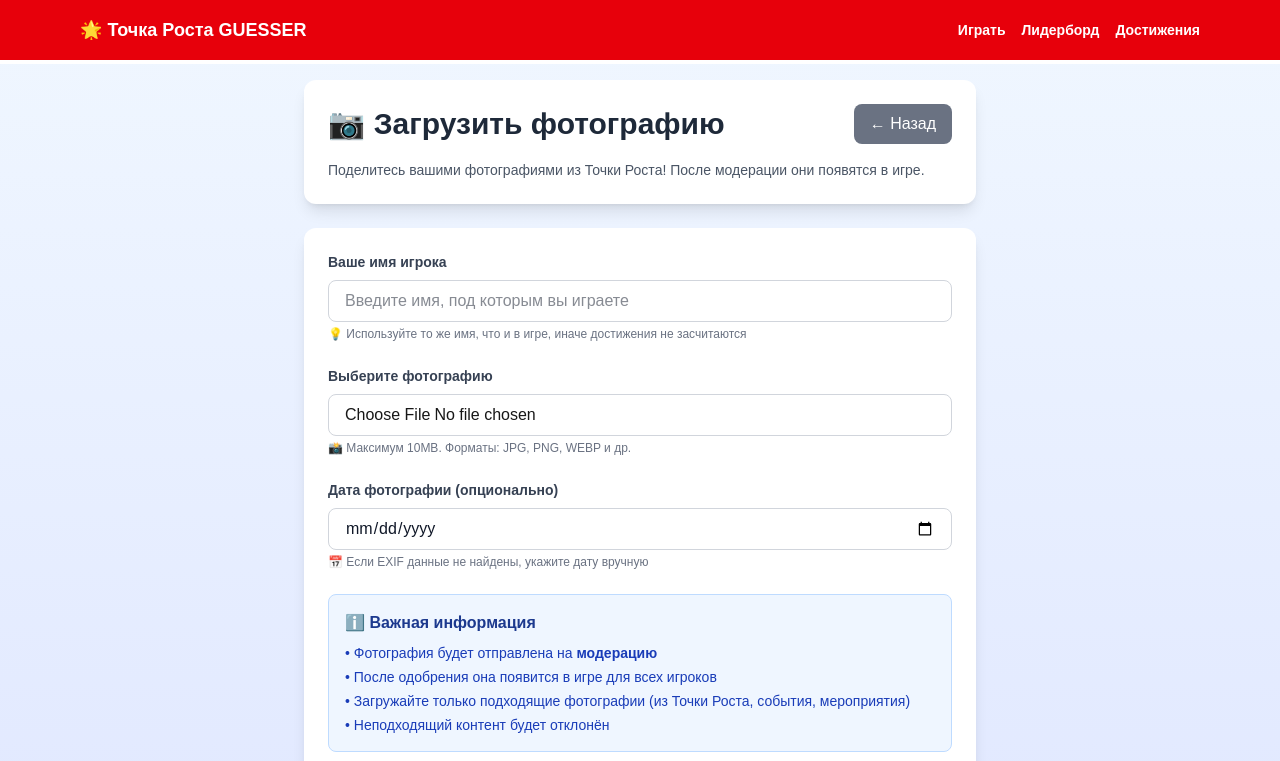
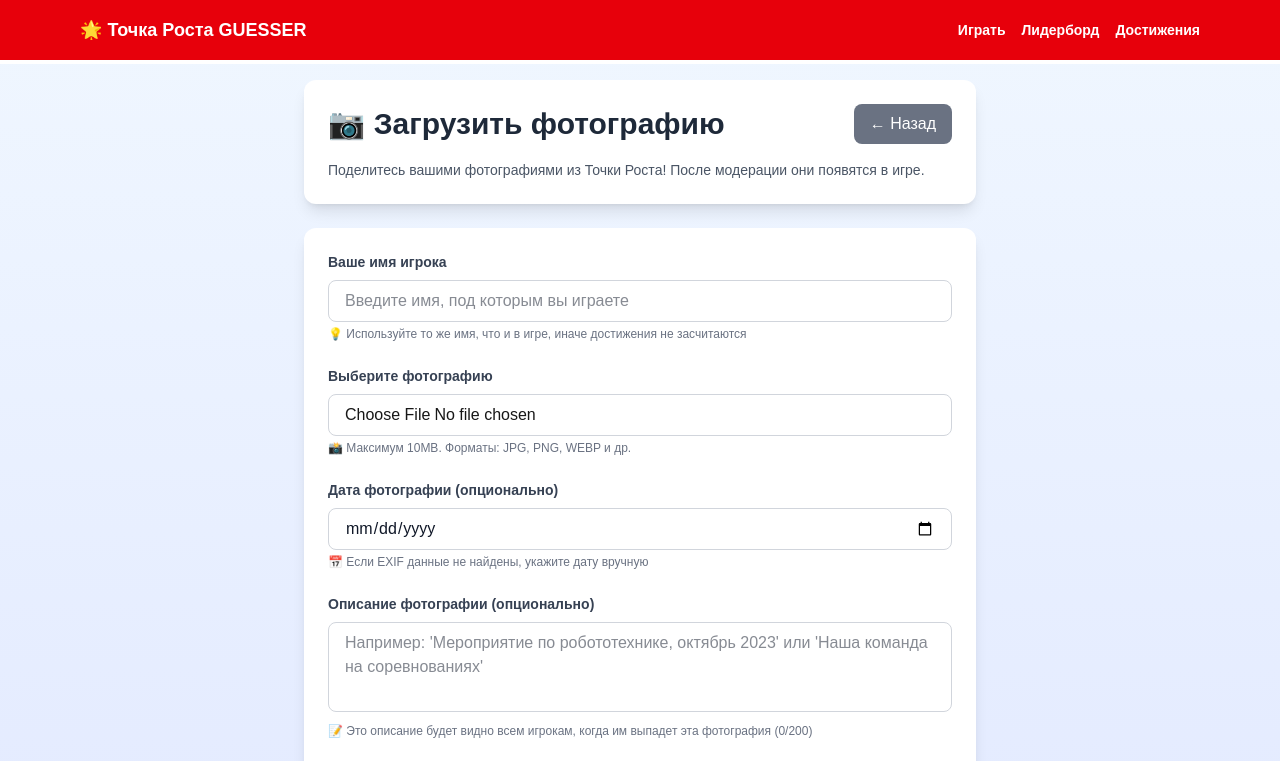
Before and after one commit to nikkawaf-rgb/guessr-memory, a Next.js app: page /upload in a window 1280 px wide. Shown: the top 761 px of the page. Built offline with nearby package versions, Linux system fonts and the light colour scheme.

Commit message:
feat: add photo description field for uploader and display in game

```diff
--- a/app/api/upload/user-photo/route.ts
+++ b/app/api/upload/user-photo/route.ts
@@ -14,6 +14,7 @@ export async function POST(request: NextRequest) {
     const file = formData.get("file") as File;
     const playerName = formData.get("playerName") as string;
     const manualDate = formData.get("manualDate") as string | null;
+    const uploaderComment = formData.get("uploaderComment") as string | null;
 
     if (!file || !playerName) {
       return NextResponse.json(
@@ -111,6 +112,7 @@ export async function POST(request: NextRequest) {
         exifTakenAt: exifTakenAt,
         exifRaw: exifData ? JSON.parse(JSON.stringify(exifData)) : undefined,
         uploadedBy: user.id,
+        uploaderComment: uploaderComment || null,
         moderationStatus: "pending", // Ждёт модерации
         isActive: false, // Не показывать в игре до одобрения
       },
--- a/app/session/[id]/_components/SessionGameClient.tsx
+++ b/app/session/[id]/_components/SessionGameClient.tsx
@@ -35,6 +35,7 @@ interface SessionGameClientProps {
     specialQuestion: string | null;
     specialAnswerCorrect: string | null;
     uploaderName: string | null;
+    uploaderComment: string | null;
   };
   sessionPhotoId: string;
   hasGuess: boolean;
@@ -315,12 +316,19 @@ export default function SessionGameClient({
               priority
             />
           </div>
-          {/* Uploader attribution */}
-          {currentPhoto.uploaderName && (
-            <div className="px-4 py-2 bg-gradient-to-r from-purple-50 to-pink-50 border-t border-purple-200">
-              <p className="text-sm text-purple-800 text-center">
-                📷 Фото загружено игроком: <span className="font-bold">{currentPhoto.uploaderName}</span>
-              </p>
+          {/* Uploader attribution and description */}
+          {(currentPhoto.uploaderName || currentPhoto.uploaderComment) && (
+            <div className="px-4 py-3 bg-gradient-to-r from-purple-50 to-pink-50 border-t border-purple-200">
+              {currentPhoto.uploaderName && (
+                <p className="text-sm text-purple-800 text-center font-semibold mb-1">
+                  📷 Фото загружено игроком: {currentPhoto.uploaderName}
+                </p>
+              )}
+              {currentPhoto.uploaderComment && (
+                <p className="text-sm text-purple-900 text-center italic">
+                  &ldquo;{currentPhoto.uploaderComment}&rdquo;
+                </p>
+              )}
             </div>
           )}
         </div>
--- a/app/session/[id]/page.tsx
+++ b/app/session/[id]/page.tsx
@@ -118,6 +118,7 @@ export default async function SessionPage({ params }: SessionPageProps) {
         specialQuestion: shouldShowSpecial ? currentSessionPhoto.photo.specialQuestion : null,
         specialAnswerCorrect: shouldShowSpecial ? currentSessionPhoto.photo.specialAnswerCorrect : null,
         uploaderName: currentSessionPhoto.photo.uploader?.name || null,
+        uploaderComment: currentSessionPhoto.photo.uploaderComment || null,
       }}
       sessionPhotoId={currentSessionPhoto.id}
       hasGuess={!!currentSessionPhoto.guess}
--- a/app/upload/page.tsx
+++ b/app/upload/page.tsx
@@ -11,6 +11,7 @@ export default function UserUploadPage() {
   const [manualDate, setManualDate] = useState("");
   const [autoDetectedDate, setAutoDetectedDate] = useState<string>("");
   const [dateSource, setDateSource] = useState<"exif" | "manual" | null>(null);
+  const [description, setDescription] = useState("");
   const [uploading, setUploading] = useState(false);
   const [message, setMessage] = useState<{
     type: "success" | "error" | "info";
@@ -94,6 +95,9 @@ export default function UserUploadPage() {
     if (manualDate) {
       formData.append("manualDate", manualDate);
     }
+    if (description.trim()) {
+      formData.append("uploaderComment", description.trim());
+    }
 
     try {
       const response = await fetch("/api/upload/user-photo", {
@@ -114,6 +118,9 @@ export default function UserUploadPage() {
         setFile(null);
         setPreviewUrl("");
         setManualDate("");
+        setDescription("");
+        setDateSource(null);
+        setAutoDetectedDate("");
 
         // Сбросить input file
         const fileInput = document.getElementById("file-input") as HTMLInputElement;
@@ -278,6 +285,24 @@ export default function UserUploadPage() {
               )}
             </div>
 
+            {/* Description */}
+            <div>
+              <label className="block text-sm font-semibold text-gray-700 mb-2">
+                Описание фотографии (опционально)
+              </label>
+              <textarea
+                value={description}
+                onChange={(e) => setDescription(e.target.value)}
+                placeholder="Например: 'Мероприятие по робототехнике, октябрь 2023' или 'Наша команда на соревнованиях'"
+                rows={3}
+                maxLength={200}
+                className="w-full px-4 py-2 border border-gray-300 rounded-lg focus:ring-2 focus:ring-blue-500 focus:border-transparent text-gray-900 resize-none"
+              />
+              <p className="text-xs text-gray-500 mt-1">
+                📝 Это описание будет видно всем игрокам, когда им выпадет эта фотография ({description.length}/200)
+              </p>
+            </div>
+
             {/* Info box */}
             <div className="bg-blue-50 border border-blue-200 rounded-lg p-4">
               <h3 className="font-semibold text-blue-900 mb-2">
```
Also changed, not shown: 1 other file (tests, documents, lock files or other folders).
